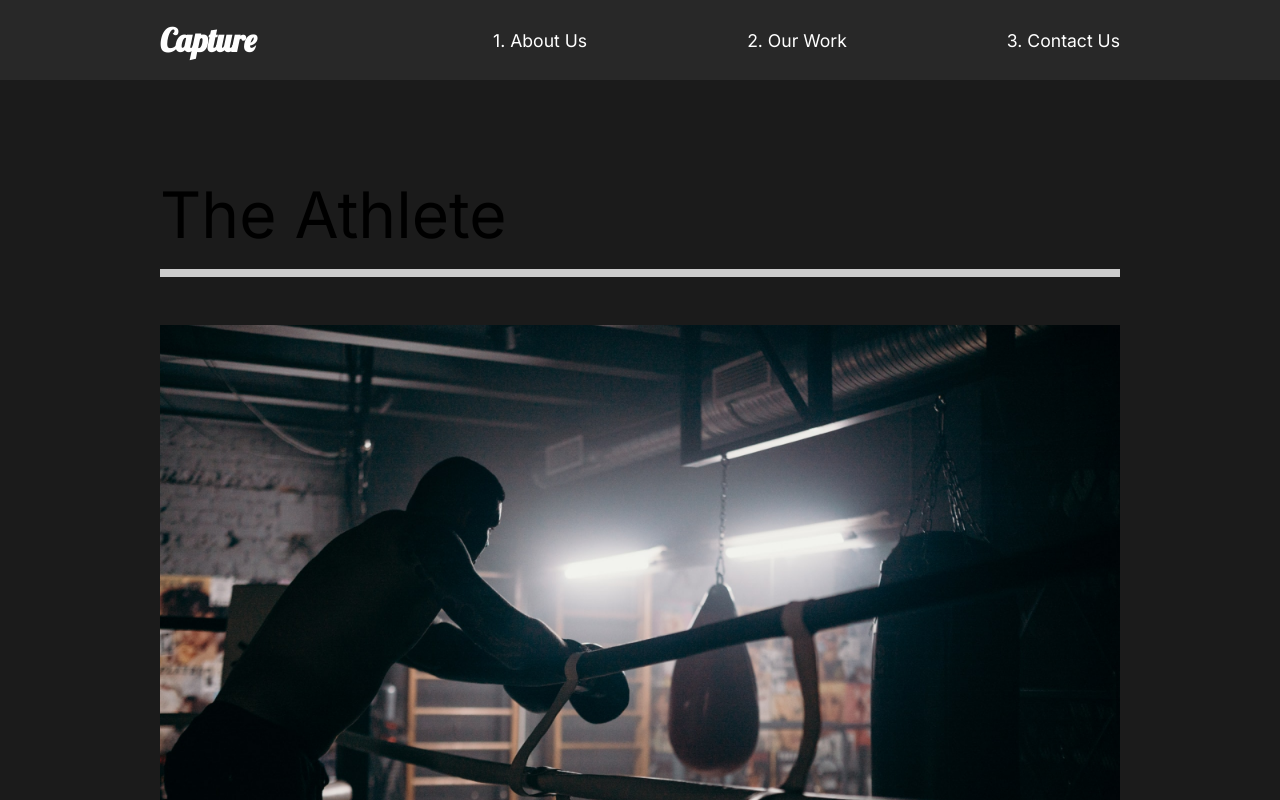
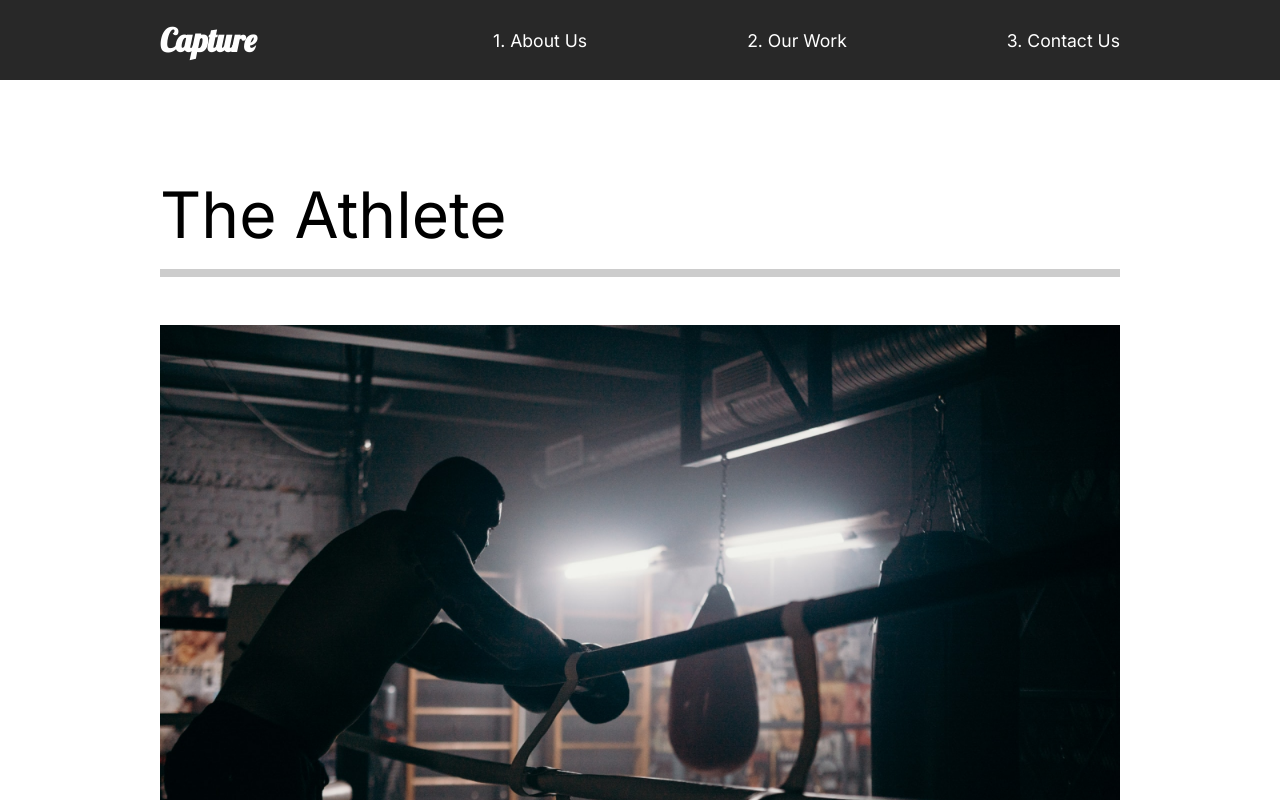
Before and after one commit to MildDrizzle/capture, a React (Create React App) app: page /work in a window 1280 px wide. Shown: the top 800 px of the page. Built offline with nearby package versions, Linux system fonts and the light colour scheme.

Commit message:
Added Page Transistion using FramerMotion

```diff
--- a/src/App.js
+++ b/src/App.js
@@ -9,14 +9,18 @@
 //Components
 import Nav from "./components/Nav";
 //Router
-import { Switch, Route } from "react-router-dom";
+import { Switch, Route, useLocation } from "react-router-dom";
+//Animation
+import { AnimatePresence } from "framer-motion";
 
 function App() {
+  const location = useLocation();
   return (
     <div className="App">
       <GlobalStyle />
       <Nav />
-      <Switch>
+      <AnimatePresence exitBeforeEnter>
+        <Switch location={location} key={location.pathname}>
           <Route path="/" exact>
             <AboutUs />
           </Route>
@@ -30,6 +34,7 @@
             <ContactUs />
           </Route>
         </Switch>
+      </AnimatePresence>
     </div>
   );
 }
--- /dev/null
+++ b/src/animation.js
@@ -0,0 +1,20 @@
+export const pageAnimation = {
+  hidden: {
+    opacity: 0,
+    y: 300,
+  },
+  show: {
+    opacity: 1,
+    y: 0,
+    transition: {
+      duration: 1,
+    },
+  },
+  exit: {
+    opacity: 0,
+    y: 300,
+    transition: {
+      duration: 1,
+    },
+  },
+};
--- a/src/components/AboutSection.jsx
+++ b/src/components/AboutSection.jsx
@@ -2,24 +2,26 @@
 import home1 from "../img/home1.png";
 //Styled
 import { About, Description, Image, Hide } from "./../styles";
+//Framer Motion
+import { motion } from "framer-motion";
 
 const AboutSection = () => {
   return (
     <About>
       <Description>
-        <div className="title">
+        <motion.div className="title">
           <Hide>
-            <h2>We work to make</h2>
+            <motion.h2>We work to make</motion.h2>
           </Hide>
           <Hide>
-            <h2>
+            <motion.h2>
               your <span>dreams</span> come
-            </h2>
+            </motion.h2>
           </Hide>
           <Hide>
-            <h2>true.</h2>
+            <motion.h2>true.</motion.h2>
           </Hide>
-        </div>
+        </motion.div>
         <p>
           Contact us for any photography or videography ideas that you have. We
           have professionals with amazing skills.
--- a/src/pages/AboutUs.jsx
+++ b/src/pages/AboutUs.jsx
@@ -3,13 +3,22 @@
 import FaqSection from "../components/FaqSection";
 import ServicesSection from "../components/ServicesSection";
 
+//Animations
+import { motion } from "framer-motion";
+import { pageAnimation } from "./../animation";
+
 const AboutUs = () => {
   return (
-    <>
+    <motion.div
+      variants={pageAnimation}
+      initial="hidden"
+      animate="show"
+      exit="exit"
+    >
       <AboutSection />
       <ServicesSection />
       <FaqSection />
-    </>
+    </motion.div>
   );
 };
 
--- a/src/pages/ContactUs.jsx
+++ b/src/pages/ContactUs.jsx
@@ -1,9 +1,18 @@
 import React from "react";
+//Animations
+import { motion } from "framer-motion";
+import { pageAnimation } from "./../animation";
 const ContactUs = () => {
   return (
-    <div>
+    <motion.div
+      variants={pageAnimation}
+      initial="hidden"
+      animate="show"
+      exit="exit"
+      style={{ background: "#fff" }}
+    >
       <h1>Contact US</h1>
-    </div>
+    </motion.div>
   );
 };
 
--- a/src/pages/MovieDetail.jsx
+++ b/src/pages/MovieDetail.jsx
@@ -2,6 +2,9 @@
 import styled from "styled-components";
 import { useHistory } from "react-router-dom";
 import { MovieState } from "./../movieState";
+//Animations
+import { motion } from "framer-motion";
+import { pageAnimation } from "./../animation";
 
 const MovieDetail = () => {
   const history = useHistory();
@@ -15,7 +18,12 @@
   return (
     <>
       {movie && (
-        <Details>
+        <Details
+          variants={pageAnimation}
+          initial="hidden"
+          animate="show"
+          exit="exit"
+        >
           <Headline>
             <h2>{movie.title}</h2>
             <img src={movie.mainImg} alt="movie" />
@@ -30,7 +38,7 @@
             ))}
           </Awards>
           <ImageDisplay>
-            <img src={movie.secondaryImg} alt="secondary Image" />
+            <img src={movie.secondaryImg} alt="secondary" />
           </ImageDisplay>
         </Details>
       )}
@@ -38,7 +46,7 @@
   );
 };
 
-const Details = styled.div`
+const Details = styled(motion.div)`
   color: white;
 `;
 const Headline = styled.div`
--- a/src/pages/OurWork.jsx
+++ b/src/pages/OurWork.jsx
@@ -5,10 +5,19 @@
 import athlete from "../img/athlete-small.png";
 import theracer from "../img/theracer-small.png";
 import goodtimes from "../img/goodtimes-small.png";
+//Animations
+import { motion } from "framer-motion";
+import { pageAnimation } from "./../animation";
 
 const OurWork = () => {
   return (
-    <Work>
+    <Work
+      variants={pageAnimation}
+      initial="hidden"
+      animate="show"
+      exit="exit"
+      style={{ background: "#fff" }}
+    >
       <Movie>
         <h2>The Athlete</h2>
         <div className="line"></div>
@@ -34,7 +43,7 @@
   );
 };
 
-const Work = styled.div`
+const Work = styled(motion.div)`
   min-height: 100vh;
   overflow: hidden;
   padding: 5rem 10rem;
```
Lines whose indentation alone changed are shown as unchanged.
